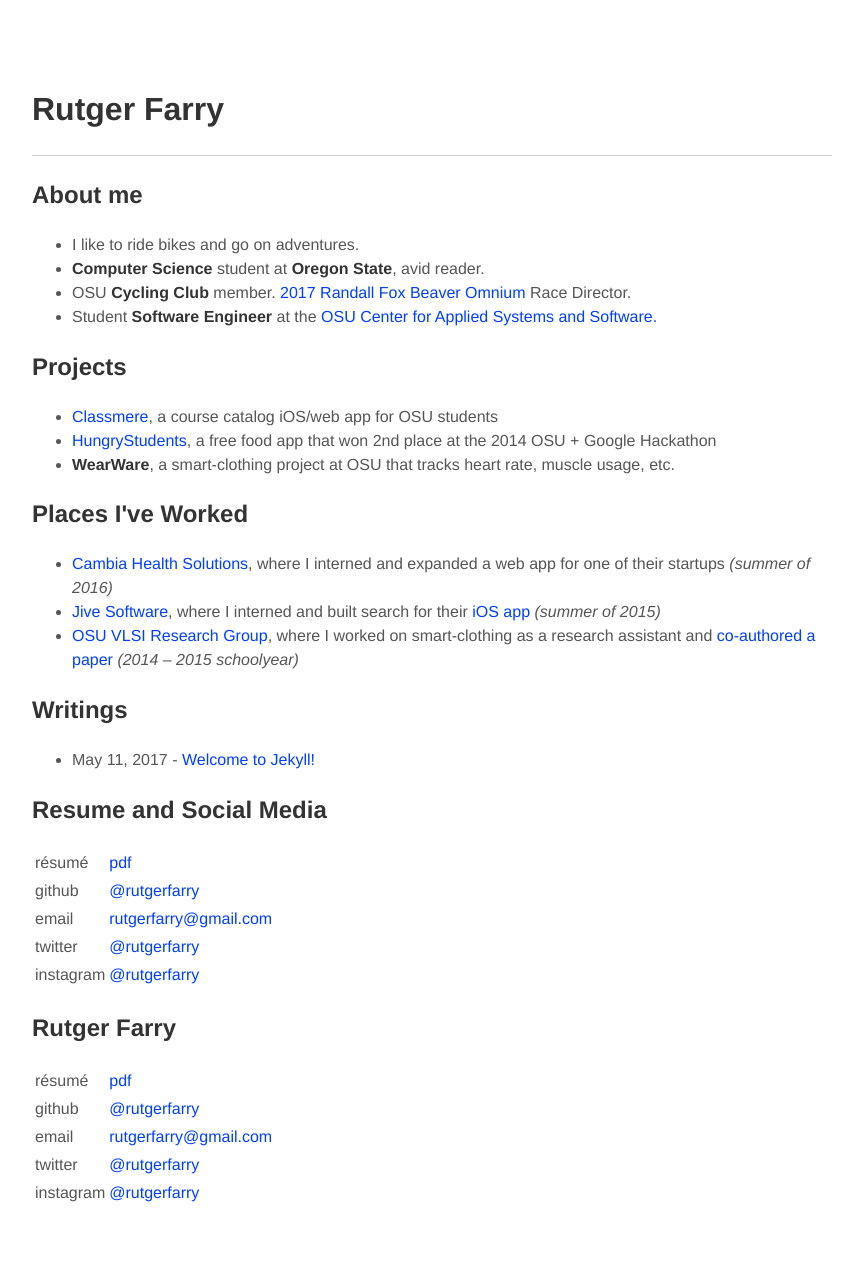
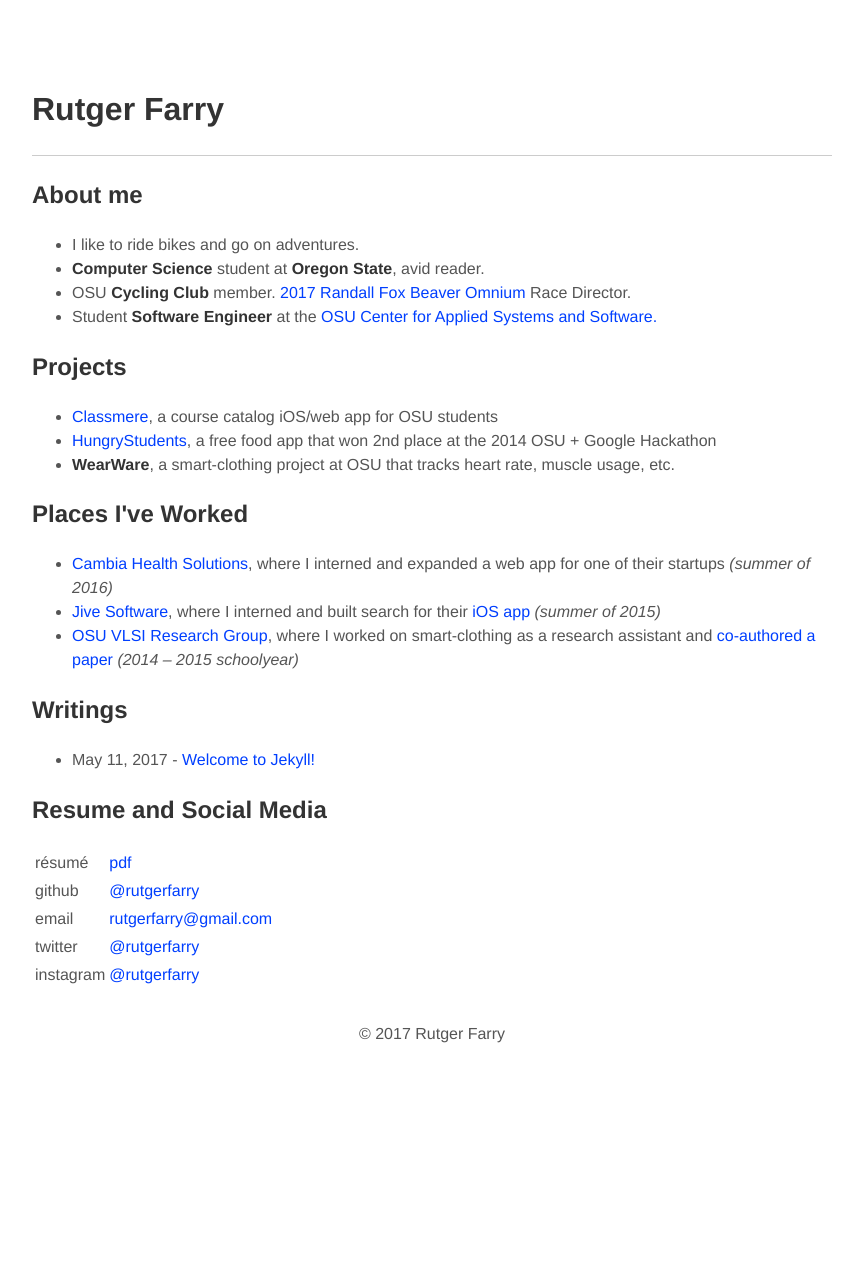
Before and after one commit to rutgerfarry/rutgerfarry.github.io, a Jekyll site: the page built from index.md, in a window 1280 px wide. Shown: the whole page, without its empty margins (208-1054 px from the left). Built offline with Jekyll 4.4.1, drawn with Linux system fonts in a browser that asks for light colours; after the commit the page ends 1110 px from its top, so only the background shows below that.

Commit message:
Website looks exactly how I want it. Time to write

```diff
--- a/_includes/footer.html
+++ b/_includes/footer.html
@@ -1,32 +1,3 @@
-<footer class="site-footer">
-
-  <div class="wrapper">
-
-    <h2 class="footer-heading">{{ site.title | escape }}</h2>
-
-   <table>
-      <tr>
-        <td>résumé</td>
-        <td><a href="{{ site.resume_url }}">pdf</a></td>
-      </tr>
-      <tr>
-        <td>github</td>
-        <td><a href="https://github.com/{{ site.github_username }}">@{{ site.github_username }}</a></td>
-      </tr>
-      <tr>
-        <td>email</td>
-        <td><a href="mailto:{{ site.email }}">{{ site.email }}</a></td>
-      </tr>
-      <tr>
-        <td>twitter</td>
-        <td><a href="https://twitter.com/{{ site.twitter_username }}">@{{ site.twitter_username }}</a></td>
-      </tr>
-      <tr>
-        <td>instagram</td>
-        <td><a href="https://instagram.com/{{ site.instagram_username }}">@{{ site.instagram_username }}</a></td>
-      </tr>
-    </table>
-
-  </div>
-
+<footer class="footer-logo">
+  <a class="footer-logo" href="{{ "/" | relative_url }}">&copy; 2017 {{ site.title | escape }}</a>
 </footer>
--- a/_includes/header.html
+++ b/_includes/header.html
@@ -1,4 +1,4 @@
 <header role="banner">
-  <h1><a class="logo" href="{{ "/" | relative_url }}">{{ site.title | escape }}</a></h1>
+  <h1><a class="header-logo" href="{{ "/" | relative_url }}">{{ site.title | escape }}</a></h1>
   <hr>
 </header>
--- a/_sass/minima.scss
+++ b/_sass/minima.scss
@@ -1,5 +1,13 @@
-@charset "utf-8";
+/*
+ * Variables
+ */
+$text-color: #555;
+$dark-text-color: #333;
+$accent-color: #003FFF;
 
+/*
+ * Rules
+ */
 html {
   -ms-text-size-adjust: 100%;
   -webkit-text-size-adjust: 100%;
@@ -9,7 +17,7 @@
   margin: 0 auto;
   max-width: 50em;
   font-family: "Helvetica", "Arial", sans-serif;
-  color: #555;
+  color: $text-color;
   font-size: 1em;
   line-height: 1.5;
   padding: 4em 1em;
@@ -18,10 +26,11 @@
 h1,
 h2,
 strong {
-  color: #333;
+  color: $dark-text-color;
 }
 
-a, a:visited {
+a,
+a:visited {
   color: #003FFF;
   text-decoration: none;
 }
@@ -30,13 +39,24 @@
   text-decoration: underline;
 }
 
-.logo,
-.logo:visited,
-.logo:hover {
-  color: #333;
+.header-logo,
+.header-logo:visited,
+.header-logo:hover {
+  color: $dark-text-color;
   text-decoration: none;
 }
 
+.footer-logo {
+  margin-top: 2em;
+  text-align: center;
+
+  a,
+  a:visited,
+  a:hover {
+    color: $text-color;
+    text-decoration: none;
+  }
+}
 
 /*
  * Remove text-shadow in selection highlight:
```
Also changed, not shown: _config.yml (+0 -15 lines).
